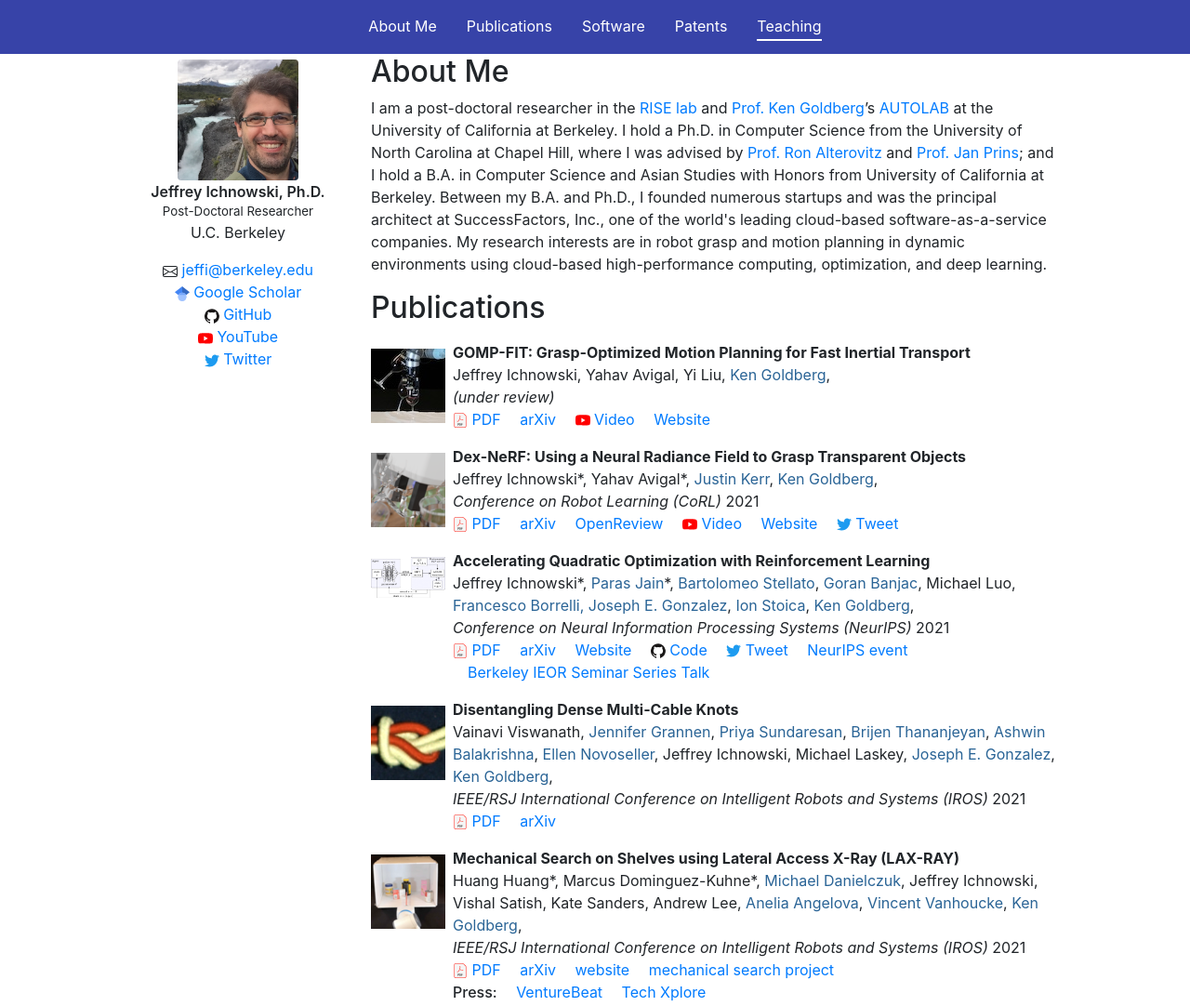
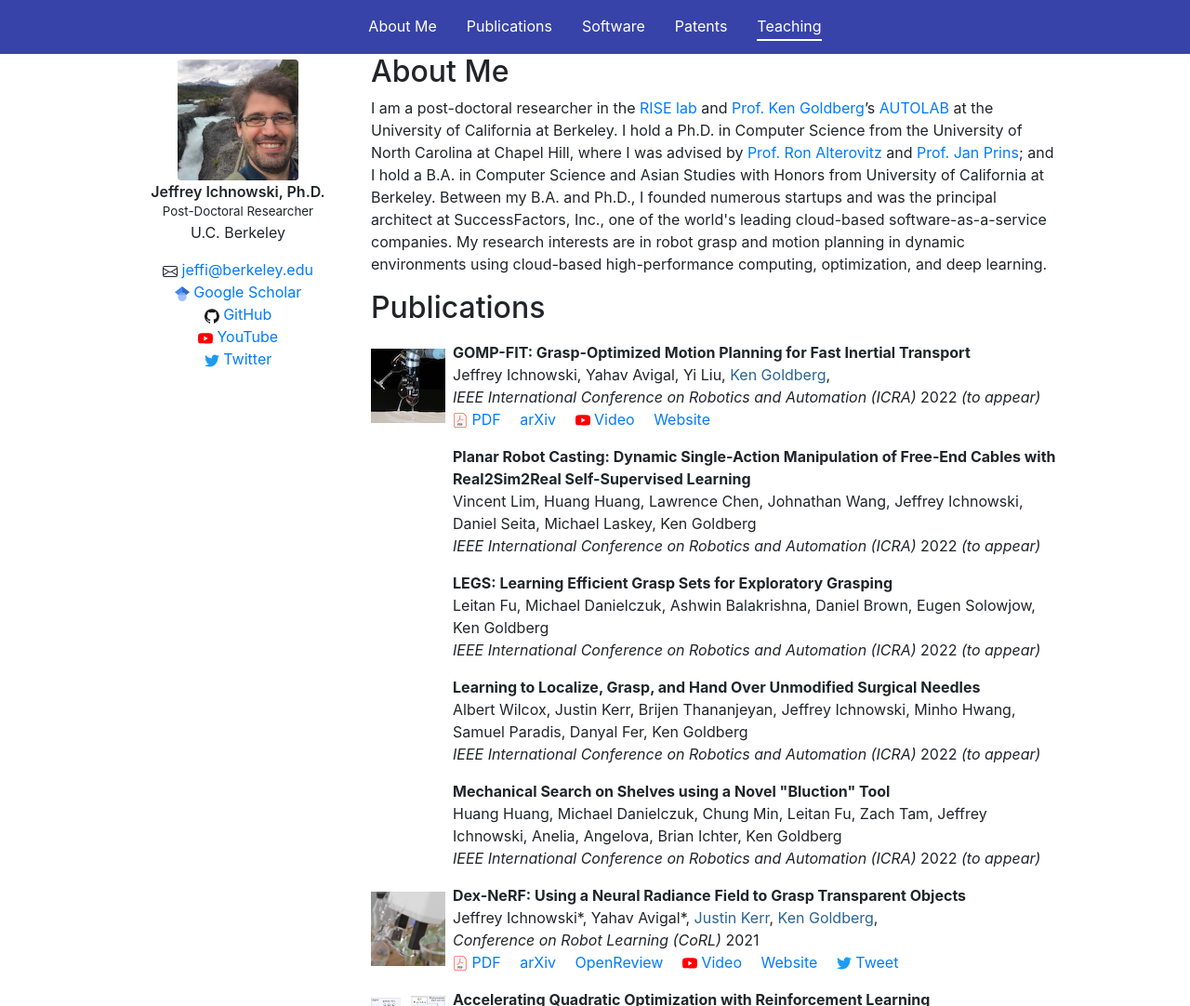
Before and after one commit to jeffi/jeffi.github.io, a plain HTML site: page index.html in a window 1280 px wide. Shown: the top 1082 px of the page at 93% size. Drawn offline with nearby package versions, Linux system fonts and the light colour scheme.

Commit message:
Added ICRA 2022 acceptances

```diff
--- a/index.html
+++ b/index.html
@@ -108,15 +108,98 @@
                     <a href="https://goldberg.berkeley.edu/">Ken Goldberg</a>,
                   </span>
                   <span class="conference">
-                    (under review)
+                    IEEE International Conference on Robotics and Automation (ICRA)
                   </span>
-                  <!-- 2021 (to appear) -->
+                  2022 <i>(to appear)</i>
                   <div class="links">
                     <!-- <a href="https://openreview.net/pdf?id=zOjU2vZzhCk"><span class="pdf"></span> PDF (Anonymized)</a> -->
                     <a href="https://arxiv.org/pdf/2110.15326.pdf"><span class="pdf"></span> PDF</a>
                     <a href="https://arxiv.org/abs/2110.15326">arXiv</a>
                     <a href="https://youtu.be/OWJjSHdtojY"><span class="youtube"></span> Video</a>
                     <a href="https://berkeleyautomation.github.io/gomp-fit/">Website</a>
+                  </div>
+                </li>
+                <li class="">
+                  <span class="title">
+                    Planar Robot Casting: Dynamic Single-Action Manipulation of Free-End Cables with Real2Sim2Real Self-Supervised Learning
+                  </span>
+                  <span class="author">
+                    Vincent Lim,
+                    Huang Huang,
+                    Lawrence Chen,
+                    Johnathan Wang,
+                    Jeffrey Ichnowski,
+                    Daniel Seita,
+                    Michael Laskey,
+                    Ken Goldberg
+                  </span>
+                  <span class="conference">
+                    IEEE International Conference on Robotics and Automation (ICRA)
+                  </span>
+                  2022 <i>(to appear)</i>
+                  <div class="links">
+                  </div>
+                </li>
+                <li class="">
+                  <span class="title">
+                    LEGS: Learning Efficient Grasp Sets for Exploratory Grasping
+                  </span>
+                  <span class="author">
+                    Leitan Fu,
+                    Michael Danielczuk,
+                    Ashwin Balakrishna,
+                    Daniel Brown,
+                    Eugen Solowjow,
+                    Ken Goldberg
+                  </span>
+                  <span class="conference">
+                    IEEE International Conference on Robotics and Automation (ICRA)
+                  </span>
+                  2022 <i>(to appear)</i>
+                  <div class="links">
+                  </div>
+                </li>
+                <li class="">
+                  <span class="title">
+                    Learning to Localize, Grasp, and Hand Over Unmodified Surgical Needles
+                  </span>
+                  <span class="author">
+                    Albert Wilcox,
+                    Justin Kerr,
+                    Brijen Thananjeyan,
+                    Jeffrey Ichnowski,
+                    Minho Hwang,
+                    Samuel Paradis,
+                    Danyal Fer,
+                    Ken Goldberg
+                  </span>
+                  <span class="conference">
+                    IEEE International Conference on Robotics and Automation (ICRA)
+                  </span>
+                  2022 <i>(to appear)</i>
+                  <div class="links">
+                  </div>
+                </li>
+                <li class="">
+                  <span class="title">
+                    Mechanical Search on Shelves using a Novel "Bluction" Tool
+                  </span>
+                  <span class="author">
+                    Huang Huang,
+                    Michael Danielczuk,
+                    Chung Min,
+                    Leitan Fu,
+                    Zach Tam,
+                    Jeffrey Ichnowski,
+                    Anelia, Angelova,
+                    Brian Ichter,
+                    Ken Goldberg
+                  </span>
+                  <span class="conference">
+                    IEEE International Conference on Robotics and Automation (ICRA)
+                  </span>
+                  2022 <i>(to appear)</i>
+                  <div class="links">
                   </div>
                 </li>
                 <li class="IchnowskiAvigal2021dexnerf">
@@ -1135,7 +1218,7 @@
         <div class="row">
           <div class="col-md-12 font-weight-lighter">
             <div class="float-left">
-              Last updated January 13, 2022
+              Last updated January 31, 2022
             </div>
             <div class="float-right">
               &copy; 2022 Jeffrey Ichnowski
```
